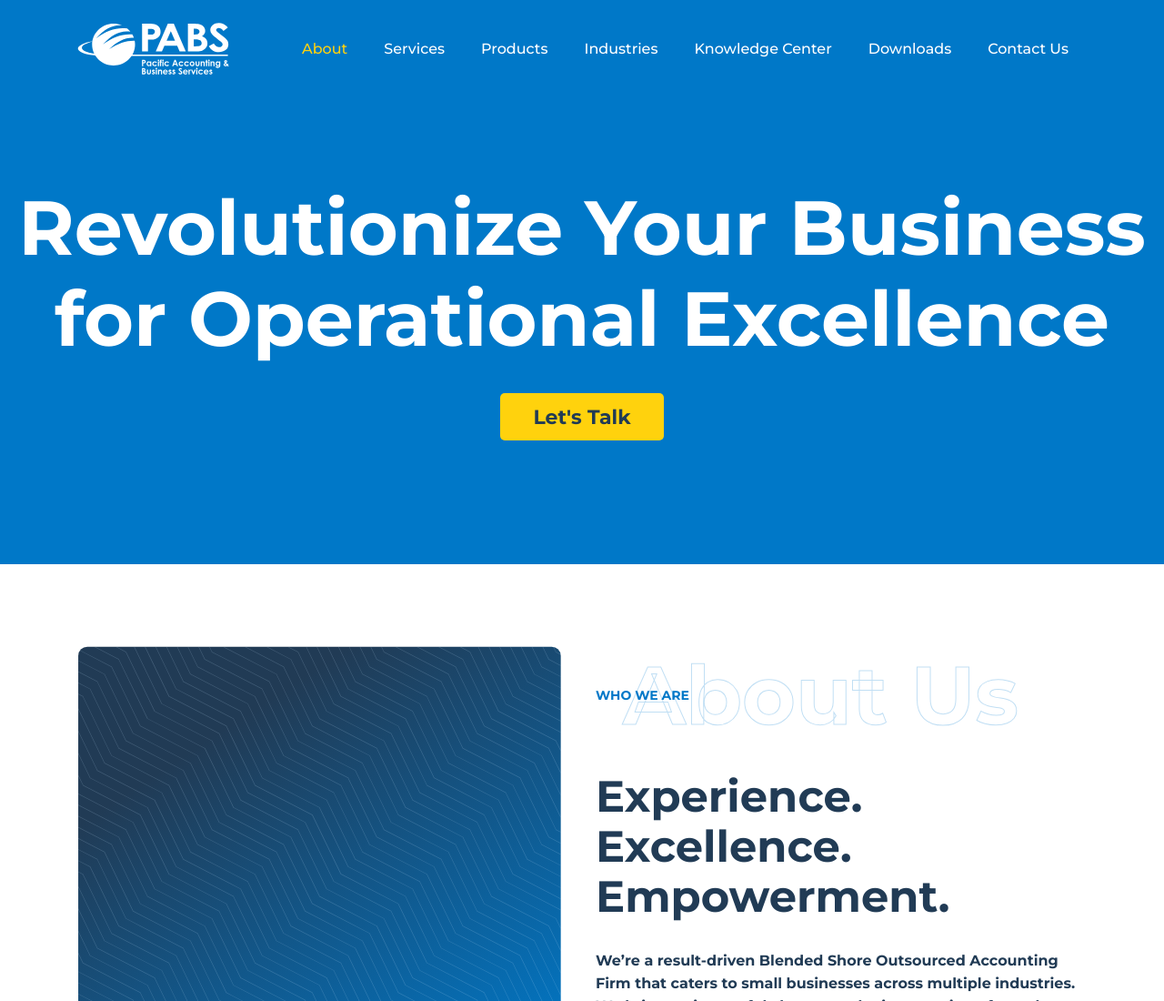
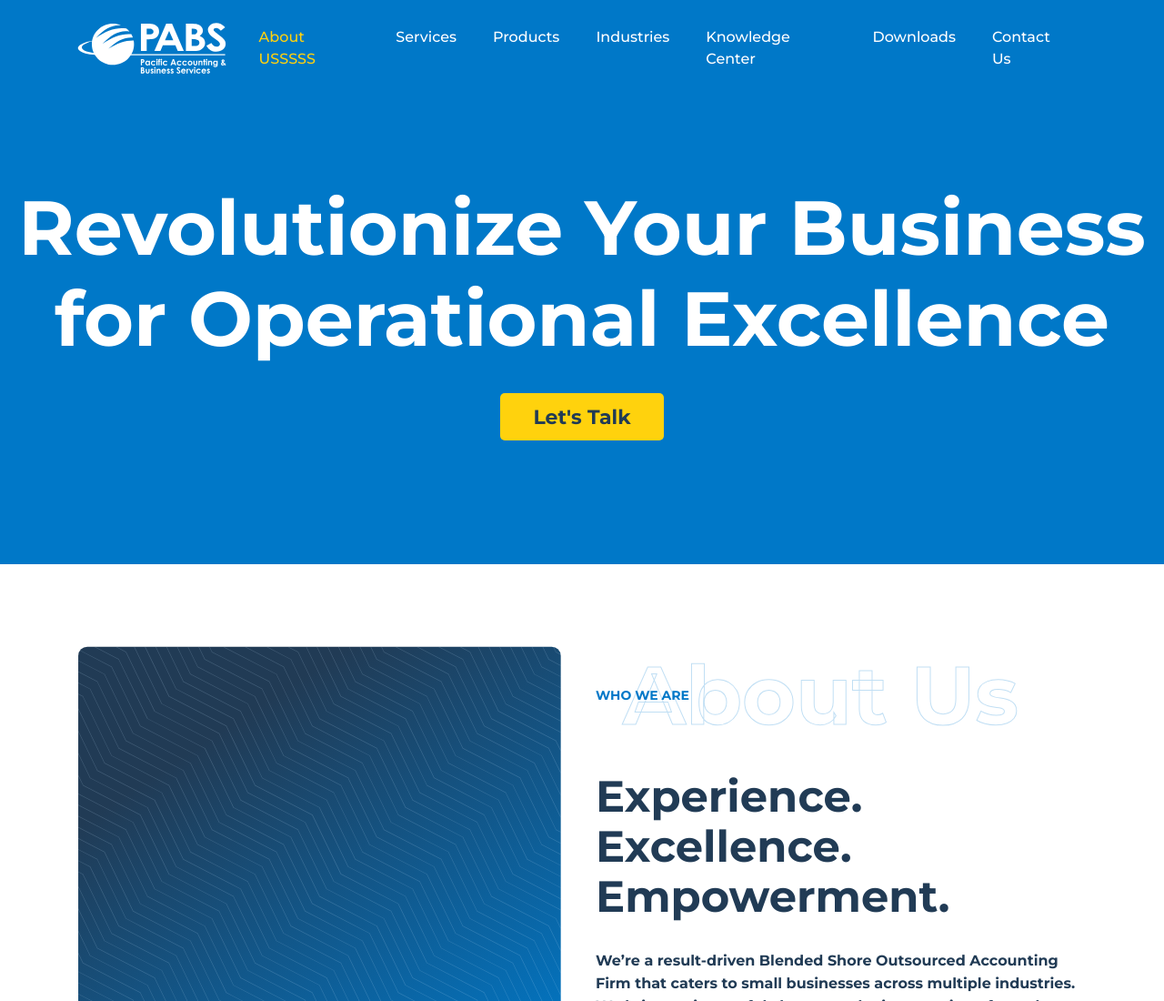
Before and after one commit to milanmaru28/PABS-NEW-DESIGN, a plain HTML site: page index.html in a window 1280 px wide. Shown: the top 1100 px of the page at 91% size. Drawn offline with Linux system fonts and the light colour scheme.

Commit message:
about us

```diff
--- a/index.html
+++ b/index.html
@@ -51,7 +51,7 @@
                         </button>
                         <div class="collapse navbar-collapse sub-menu-bar" id="navbarTwo">
                             <ul class="navbar-nav">
-                                <li class="nav-item active"><a href="#">About</a></li>
+                                <li class="nav-item active"><a href="#">About USSSSS</a></li>
                                 <li class="nav-item"><a href="#">Services</a></li>
                                 <li class="nav-item"><a href="">Products</a></li>
                                 <li class="nav-item"><a href="#">Industries</a></li>
```
